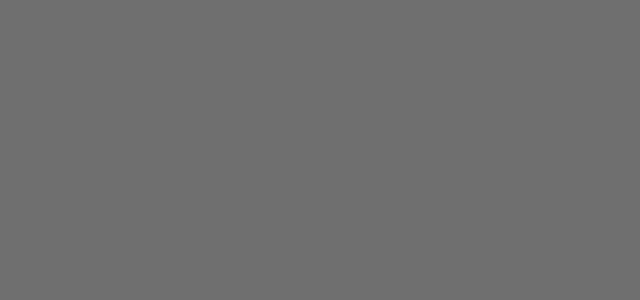
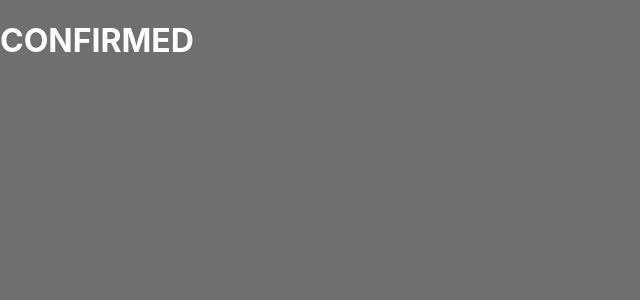
Before and after one commit to adamatsoftcrylic/ga4spa, a React (Create React App) app in the folder analytics-test/: page /confirmation in a window 1280 px wide. Before the commit this address had no page. Shown: the top 300 px of the page, without its empty margins (0-640 px from the left). Built offline with nearby package versions, Linux system fonts and the light colour scheme.

Commit message:
confirmation page

```diff
--- a/analytics-test/src/App.js
+++ b/analytics-test/src/App.js
@@ -2,6 +2,7 @@ import './App.css';
 import { Routes, Route } from 'react-router-dom';
 import Home from './paths/Home.jsx';
 import About from './paths/About';
+import Confirmation from './paths/Confirmation';
 import { React, useEffect } from 'react';
 import TagManager from 'react-gtm-module';
 
@@ -15,6 +16,7 @@ function App() {
     <Routes>
       <Route exact path="/" element={<Home />} />
       <Route exact path="/about" element={<About />} />
+      <Route exact path="/confirmation"  element={<Confirmation />} />
     </Routes>
   );
 }
--- /dev/null
+++ b/analytics-test/src/paths/Confirmation.jsx
@@ -0,0 +1,7 @@
+import { React, useState } from "react";
+
+export default function Confirmation() {
+  return (
+    <h1>CONFIRMED</h1>
+  )
+}
--- a/analytics-test/src/paths/Form.jsx
+++ b/analytics-test/src/paths/Form.jsx
@@ -1,11 +1,15 @@
 import { React, useState } from "react";
+import { useNavigate } from 'react-router-dom';
 
 export default function Form() {
-  let [name, setName] = useState("")
+  const navigate = useNavigate();
+
+  let [name, setName] = useState("");
 
   const logTown = (e) => {
     e.preventDefault();
     console.log(name);
+    navigate('/confirmation');
   }
 
   return (
```
